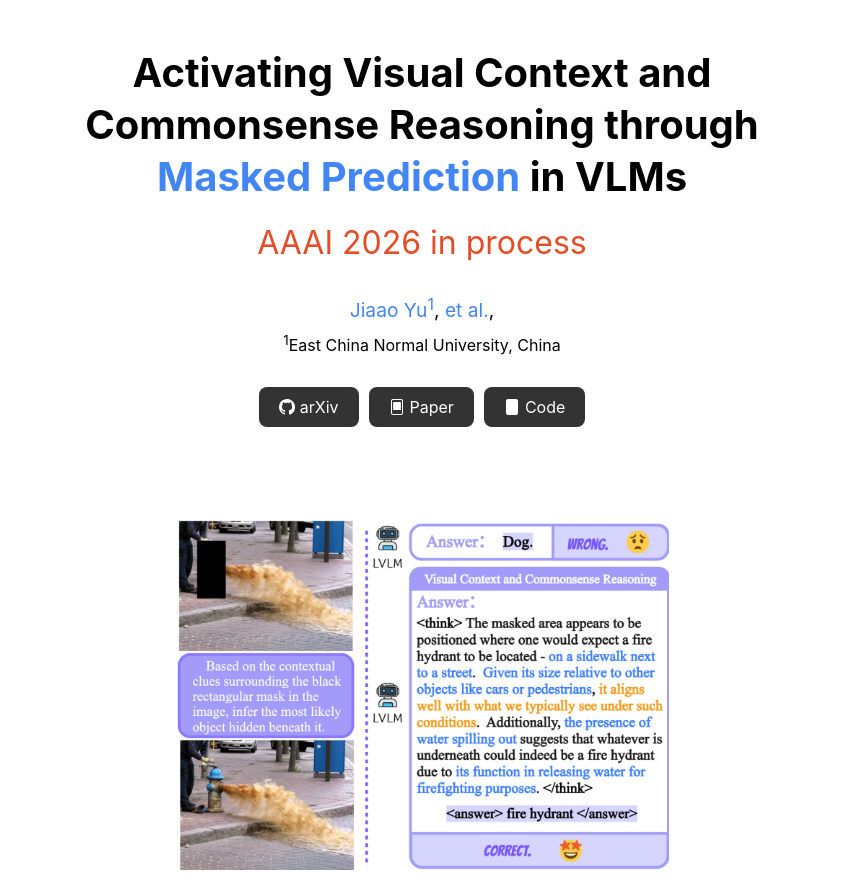
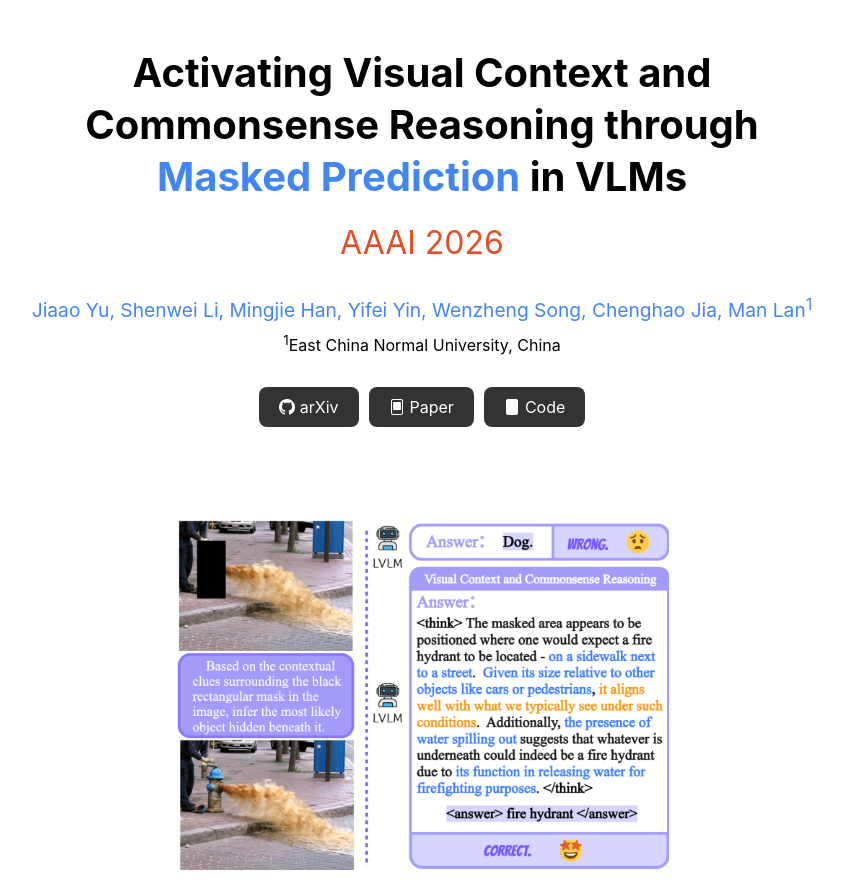
Before and after one commit to yjainqdc/MPCC_, a plain HTML site: page index.html in a window 1280 px wide. Shown: the top 882 px of the page, without its empty margins (218-1060 px from the left). Drawn offline with Linux system fonts and the light colour scheme.

Commit message:
Fix HTML structure and update content

```diff
--- a/index.html
+++ b/index.html
@@ -76,17 +76,16 @@
 </head>
 <body>
     <h1>Activating Visual Context and Commonsense Reasoning through<br> <span class="Masked">Masked Prediction</span> in VLMs</h1>
-    <div class="aaai">AAAI 2026 in process</div>
+    <div class="aaai">AAAI 2026</div>
     <div class="authors">
-        <a href="#">Jiaao Yu<sup>1</sup></a>,
-        <a href="#">et al.</a>,
+        <a href="#">Jiaao Yu, Shenwei Li, Mingjie Han, Yifei Yin, Wenzheng Song, Chenghao Jia, Man Lan<sup>1</sup></a>
 
     </div>
     <div class="affiliations">
         <sup>1</sup>East China Normal University, China
     </div>
     <div class="buttons">
-        <a href="#" class="btn">
+        <a href="https://www.arxiv.org/abs/2510.21807" class="btn">
             <svg xmlns="http://www.w3.org/2000/svg" width="16" height="16" fill="currentColor" viewBox="0 0 16 16">
                 <path d="M8 0C3.58 0 0 3.58 0 8c0 3.54 2.29 6.53 5.47 7.59.4.07.55-.17.55-.38 0-.19-.01-.82-.01-1.49-2.01.37-2.53-.49-2.69-.94-.09-.23-.48-.94-.82-1.13-.28-.15-.68-.52-.01-.53.63-.01 1.08.58 1.23.82.72 1.21 1.87.87 2.33.66.07-.52.28-.87.51-1.07-1.78-.2-3.64-.89-3.64-3.95 0-.87.31-1.59.82-2.15-.08-.2-.36-1.02.08-2.12 0 0 .67-.21 2.2.82.64-.18 1.32-.27 2-.27.68 0 1.36.09 2 .27 1.53-1.04 2.2-.82 2.2-.82.44 1.1.16 1.92.08 2.12.51.56.82 1.27.82 2.15 0 3.07-1.87 3.75-3.65 3.95.29.25.54.73.54 1.48 0 1.07-.01 1.93-.01 2.2 0 .21.15.46.55.38A8.012 8.012 0 0 0 16 8c0-4.42-3.58-8-8-8z"/>
             </svg>
@@ -140,4 +139,5 @@
     </div>
 
 </body>
+
 </html>
```
